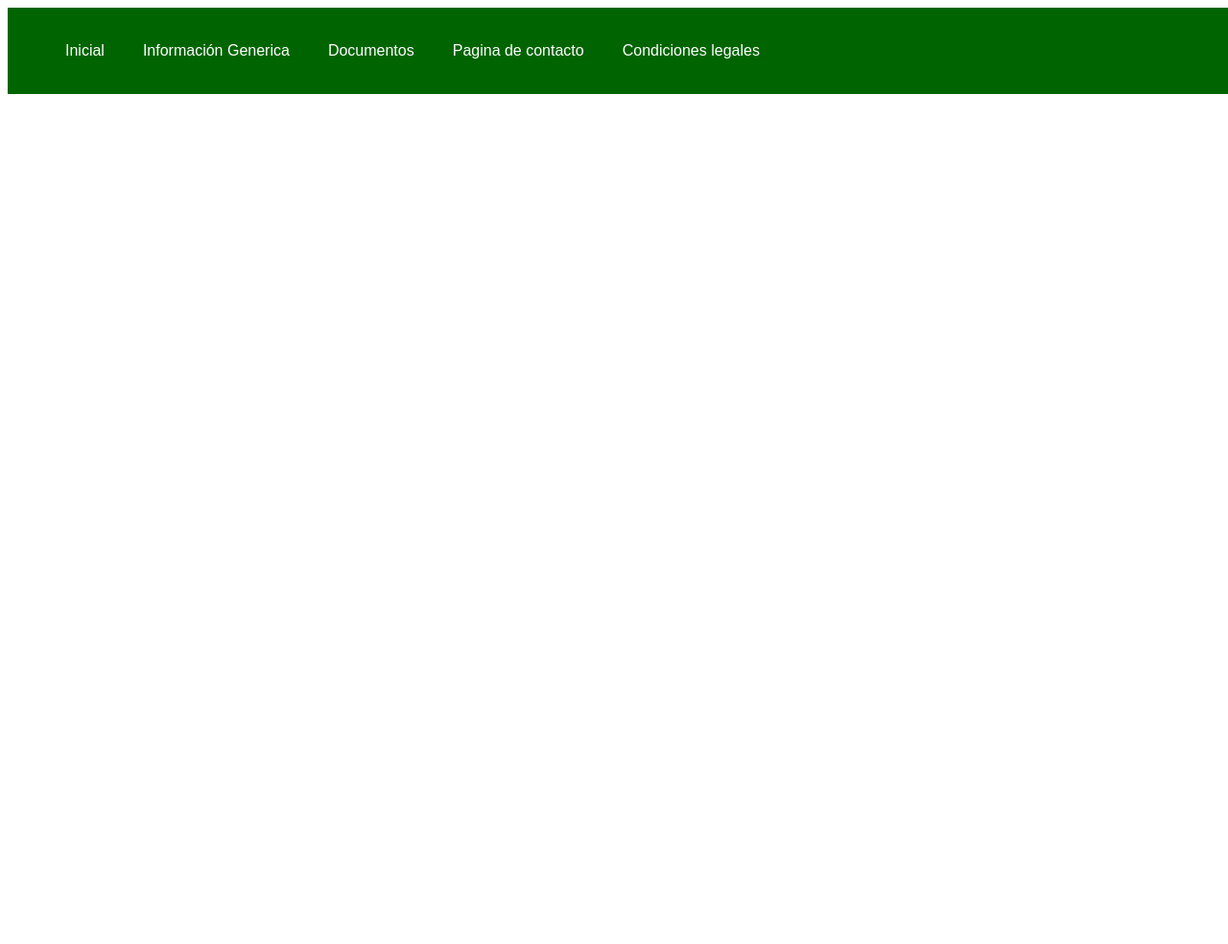
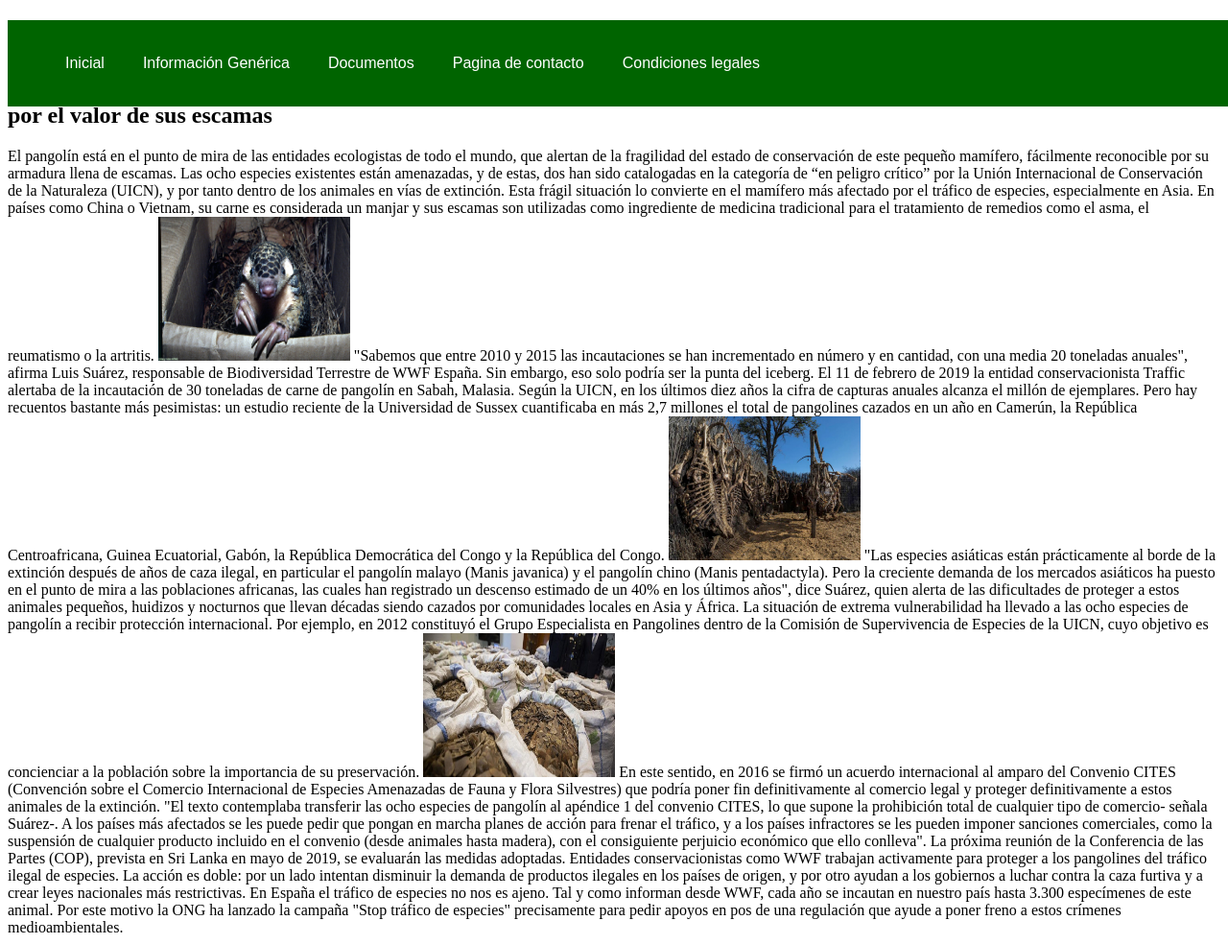
Before and after one commit to pauCanovas/practica-1-parte-3, a PHP site: page /info.php in a window 1280 px wide. Shown: the whole page at 96% size. Before the commit the page ends 98 px from the top, so only its background shows below. Run offline with PHP 8.4, Linux system fonts and the light colour scheme.

Commit message:
pagina info

```diff
--- a/info.php
+++ b/info.php
@@ -6,7 +6,24 @@
         <title>Info</title>
     </head>
     <body>
-        <?php include 'menu.php';?>
-
+        <div id="wrapper">
+            <?php include 'menu.php';?>
+            <h1>El pangolín, el mamífero más traficado del mundo</h1>
+            <h2>Las entidades conservacionistas alertan del declive de este animal en serio peligro de desaparecer ante el creciente tráfico por el valor de sus escamas</h2>
+            <div>
+            El pangolín está en el punto de mira de las entidades ecologistas de todo el mundo, que alertan de la fragilidad del estado de conservación de este pequeño mamífero, fácilmente reconocible por su armadura llena de escamas. Las ocho especies existentes están amenazadas, y de estas, dos han sido catalogadas en la categoría de “en peligro crítico” por la Unión Internacional de Conservación de la Naturaleza (UICN), y por tanto dentro de los animales en vías de extinción.
+            Esta frágil situación lo convierte en el mamífero más afectado por el tráfico de especies, especialmente en Asia. En países como China o Vietnam, su carne es considerada un manjar y sus escamas son utilizadas como ingrediente de medicina tradicional para el tratamiento de remedios como el asma, el reumatismo o la artritis.
+            <img class="img" id="pangolininfo1" src="/img/info_1.jpg" alt="Pangolín en cautividad"/>
+            "Sabemos que entre 2010 y 2015 las incautaciones se han incrementado en número y en cantidad, con una media 20 toneladas anuales", afirma Luis Suárez, responsable de Biodiversidad Terrestre de WWF España. Sin embargo, eso solo podría ser la punta del iceberg. El 11 de febrero de 2019 la entidad conservacionista Traffic alertaba de la incautación de 30 toneladas de carne de pangolín en Sabah, Malasia.
+            Según la UICN, en los últimos diez años la cifra de capturas anuales alcanza el millón de ejemplares. Pero hay recuentos bastante más pesimistas: un estudio reciente de la Universidad de Sussex cuantificaba en más 2,7 millones el total de pangolines cazados en un año en Camerún, la República Centroafricana, Guinea Ecuatorial, Gabón, la República Democrática del Congo y la República del Congo.
+            <img class="img" id="pangolininfo2" src="/img/info_2.png" alt="Huesos de Pangolín. Animal cazado para alimentarse"/>
+            "Las especies asiáticas están prácticamente al borde de la extinción después de años de caza ilegal, en particular el pangolín malayo (Manis javanica) y el pangolín chino (Manis pentadactyla). Pero la creciente demanda de los mercados asiáticos ha puesto en el punto de mira a las poblaciones africanas, las cuales han registrado un descenso estimado de un 40% en los últimos años", dice Suárez, quien alerta de las dificultades de proteger a estos animales pequeños, huidizos y nocturnos que llevan décadas siendo cazados por comunidades locales en Asia y África.
+            La situación de extrema vulnerabilidad ha llevado a las ocho especies de pangolín a recibir protección internacional. Por ejemplo, en 2012 constituyó el Grupo Especialista en Pangolines dentro de la Comisión de Supervivencia de Especies de la UICN, cuyo objetivo es concienciar a la población sobre la importancia de su preservación.
+            <img class="img" id="pangolininfo3" src="/img/info_3.jpg" alt="Escamas de Pangolín"/>
+            En este sentido, en 2016 se firmó un acuerdo internacional al amparo del Convenio CITES (Convención sobre el Comercio Internacional de Especies Amenazadas de Fauna y Flora Silvestres) que podría poner fin definitivamente al comercio legal y proteger definitivamente a estos animales de la extinción. "El texto contemplaba transferir las ocho especies de pangolín al apéndice 1 del convenio CITES, lo que supone la prohibición total de cualquier tipo de comercio- señala Suárez-. A los países más afectados se les puede pedir que pongan en marcha planes de acción para frenar el tráfico, y a los países infractores se les pueden imponer sanciones comerciales, como la suspensión de cualquier producto incluido en el convenio (desde animales hasta madera), con el consiguiente perjuicio económico que ello conlleva". La próxima reunión de la Conferencia de las Partes (COP), prevista en Sri Lanka en mayo de 2019, se evaluarán las medidas adoptadas.
+            Entidades conservacionistas como WWF trabajan activamente para proteger a los pangolines del tráfico ilegal de especies. La acción es doble: por un lado intentan disminuir la demanda de productos ilegales en los países de origen, y por otro ayudan a los gobiernos a luchar contra la caza furtiva y a crear leyes nacionales más restrictivas.
+            En España el tráfico de especies no nos es ajeno. Tal y como informan desde WWF, cada año se incautan en nuestro país hasta 3.300 especímenes de este animal. Por este motivo la ONG ha lanzado la campaña "Stop tráfico de especies" precisamente para pedir apoyos en pos de una regulación que ayude a poner freno a estos crímenes medioambientales.
+            </div>
+        </div>
     </body>
 </html>
--- a/menu.php
+++ b/menu.php
@@ -8,7 +8,7 @@
         <nav>
             <ul>
                 <li><a href="/">Inicial</a></li>
-                <li><a href="info.php">Información Generica</a></li>
+                <li><a href="info.php">Información Genérica</a></li>
                 <li><a href="downloads.php">Documentos</a></li>
                 <li><a href="contact.php">Pagina de contacto</a></li>
                 <li><a href="condiciones.php">Condiciones legales</a></li>
```
Also changed, not shown: img/info_1.jpg (added), img/info_2.png (added), img/info_3.jpg (renamed from img/escamas.jpg).
